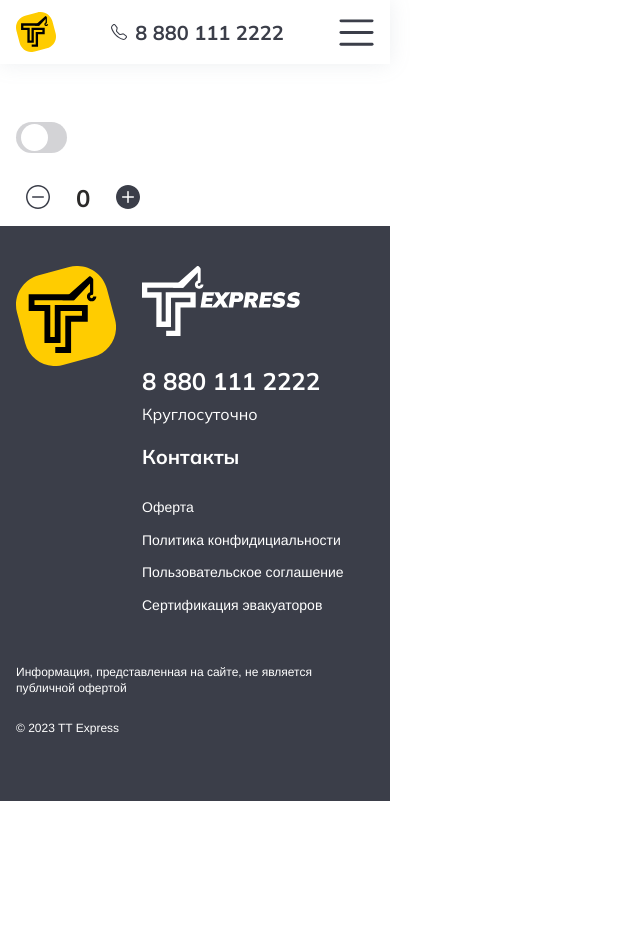
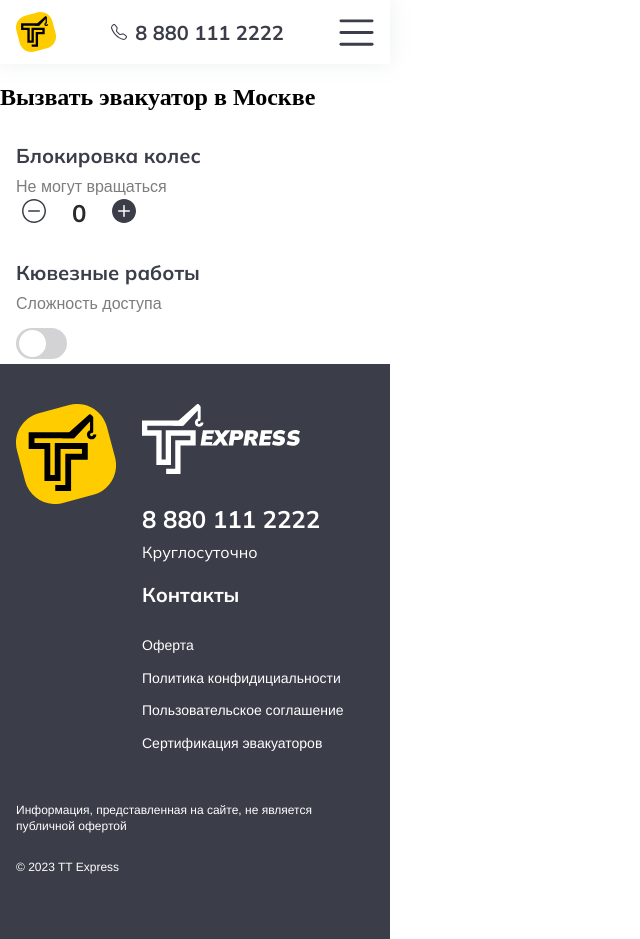
Before and after one commit to tow-truck-for-cars-and-trucks/Tow-track-frontend, a React (Create React App) app: page / in a window 1280 px wide. Shown: the whole page, without its empty margins (0-640 px from the left). Before the commit the page ends 801 px from the top, so only its background shows below. Built offline with nearby package versions, Linux system fonts and the light colour scheme; a web font is replaced by a local one.

Commit message:
fix(fix-button): fix button count

```diff
--- /dev/null
+++ b/src/entities/counter/counter.jsx
@@ -0,0 +1,63 @@
+import './counter.scss';
+import React, { useState } from 'react';
+import ButtonCounter from '../../shared/ui/button-counter/buttonCounter';
+import MinusDarkIcon from '../../shared/ui/icons/minus-dark-icon';
+import MinusIcon from '../../shared/ui/icons/minus-icon';
+import PlusDarkIcon from '../../shared/ui/icons/plus-dark-icon';
+import PlusIcon from '../../shared/ui/icons/plus-icon';
+import Description from '../../shared/ui/description/description';
+import ButtonToggle from '../../shared/ui/button-toggle/buttonToggle';
+
+function HandleCounter() {
+	const [count, setCount] = useState(0);
+
+	const handleIncrement = () => {
+		if (count < 4) {
+			setCount(count + 1);
+		}
+	};
+
+	const handleDecrement = () => {
+		if (count > 0) {
+			setCount(count - 1);
+		}
+	};
+
+	return (
+		<>
+			<div className="handleCounter">
+				<Description title="Блокировка колес" subtitle="Не могут вращаться" />
+				<div className="handleCounter__count">
+					<ButtonCounter
+						disabled={count === 0}
+						onClick={handleDecrement}
+						icon={
+							count > 0 ? (
+								<MinusDarkIcon width="24px" height="24px" />
+							) : (
+								<MinusIcon width="24px" height="24px" />
+							)
+						}
+					/>
+					<span className="handleCounter__span">{count}</span>
+					<ButtonCounter
+						disabled={count === 4}
+						onClick={handleIncrement}
+						icon={
+							count < 4 ? (
+								<PlusDarkIcon width="24px" height="24px" />
+							) : (
+								<PlusIcon width="24px" height="24px" />
+							)
+						}
+					/>
+				</div>
+			</div>
+			<div className="handleCounter">
+				<Description title="Кювезные работы" subtitle="Сложность доступа" />
+				<ButtonToggle />
+			</div>
+		</>
+	);
+}
+export default HandleCounter;
--- /dev/null
+++ b/src/entities/counter/counter.scss
@@ -0,0 +1,16 @@
+.handleCounter {
+	margin: 32px 16px;
+}
+
+.handleCounter__count {
+	display: flex;
+}
+.handleCounter__span {
+	color: var(--text-black-90, #2b2a29);
+	font-family: 'Mulish', 'Arial', sans-serif;
+	font-size: 24px;
+	font-style: normal;
+	font-weight: 700;
+	line-height: 125%;
+	margin: 0 20px;
+}
--- a/src/pages/main/main.jsx
+++ b/src/pages/main/main.jsx
@@ -1,15 +1,13 @@
 import Header from '../../widget/header/header';
 import Footer from '../../widget/footer/footer';
-import ButtonToggle from '../../shared/ui/button-toggle/buttonToggle';
-import ButtonCounter from '../../shared/ui/button-counter/buttonCounter';
+import Calculate from '../../widget/calculate/calculate';
 import './main.scss';
 
 export default function Main() {
 	return (
 		<>
 			<Header />
-			<ButtonToggle />
-			<ButtonCounter />
+			<Calculate />
 			<Footer />
 		</>
 	);
--- a/src/shared/ui/button-counter/buttonCounter.jsx
+++ b/src/shared/ui/button-counter/buttonCounter.jsx
@@ -1,54 +1,20 @@
 import './buttonCounter.scss';
-import React, { useState } from 'react';
-import MinusDarkIcon from '../icons/minus-dark-icon';
-import MinusIcon from '../icons/minus-icon';
-import PlusDarkIcon from '../icons/plus-dark-icon';
-import PlusIcon from '../icons/plus-icon';
 
-function ButtonCounter() {
-	const [count, setCount] = useState(0);
-	function handleIncrement() {
-		if (count < 4) {
-			setCount(count + 1);
-		}
-	}
+// import MinusDarkIcon from '../icons/minus-dark-icon';
+// import MinusIcon from '../icons/minus-icon';
+// import PlusDarkIcon from '../icons/plus-dark-icon';
+// import PlusIcon from '../icons/plus-icon';
 
-	function handleDecrement() {
-		if (count > 0) {
-			setCount(count - 1);
-		}
-	}
-
+function ButtonCounter({ onClick, icon, disabled }) {
 	return (
-		<div className="buttonCounter">
-			<button
-				className="buttonCounter__btn"
-				type="button"
-				onClick={handleDecrement}
-				disabled={count === 0}
-				aria-label="минус"
-			>
-				{count > 0 ? (
-					<MinusDarkIcon width="24px" height="24px" />
-				) : (
-					<MinusIcon width="24px" height="24px" />
-				)}
-			</button>
-			<span className="buttonCounter__count">{count}</span>
-			<button
-				className="buttonCounter__btn"
-				type="button"
-				onClick={handleIncrement}
-				disabled={count === 4}
-				aria-label="плюс"
-			>
-				{count < 4 ? (
-					<PlusDarkIcon width="24px" height="24px" />
-				) : (
-					<PlusIcon width="24px" height="24px" />
-				)}
-			</button>
-		</div>
+		<button
+			className="buttonCounter__btn"
+			type="button"
+			onClick={onClick}
+			disabled={disabled}
+		>
+			{icon}
+		</button>
 	);
 }
 export default ButtonCounter;
--- a/src/shared/ui/button-toggle/buttonToggle.scss
+++ b/src/shared/ui/button-toggle/buttonToggle.scss
@@ -1,6 +1,5 @@
 .buttonToggle__lab {
 	display: inline-block;
-	margin: 44px 16px;
 }
 .buttonToggle__input {
 	position: absolute;
@@ -30,7 +29,7 @@
 		content: '';
 		position: absolute;
 		top: 2px;
-		left: 5px;
+		left: 3px;
 		width: 27px;
 		height: 27px;
 		border-radius: 50%;
--- /dev/null
+++ b/src/shared/ui/description/description.jsx
@@ -0,0 +1,11 @@
+import './description.scss';
+
+function Description({ title, subtitle }) {
+	return (
+		<div className="description__text">
+			<h2 className="description__title">{title}</h2>
+			<h3 className="description__subtitle">{subtitle}</h3>
+		</div>
+	);
+}
+export default Description;
--- /dev/null
+++ b/src/shared/ui/description/description.scss
@@ -0,0 +1,23 @@
+.description {
+	&__text {
+		display: flex;
+		flex-direction: column;
+		gap: 8px;
+	}
+	&__title {
+		color: var(--text-black-80, #3b3e49);
+		font-family: 'Mulish', 'Arial', sans-serif;
+		font-size: 20px;
+		font-weight: 700;
+		line-height: 125%;
+		margin: 0;
+	}
+	&__subtitle {
+		color: var(--text-black-40, #7c7d7e);
+		font-family: 'Mulish', 'Arial', sans-serif;
+		font-size: 16px;
+		font-weight: 500;
+		line-height: 135%;
+		margin: 0;
+	}
+}
--- a/src/widget/calculate/calculate.jsx
+++ b/src/widget/calculate/calculate.jsx
@@ -1 +1,12 @@
-// блок рассчета стоимости
+import './calculate.scss';
+import HandleCounter from '../../entities/counter/counter';
+
+function Calculate() {
+	return (
+		<section className="calc">
+			<h1 className="calc__title">Вызвать эвакуатор в Москве</h1>
+			<HandleCounter />
+		</section>
+	);
+}
+export default Calculate;
--- a/src/widget/calculate/calculate.scss
+++ b/src/widget/calculate/calculate.scss
@@ -0,0 +1,5 @@
+.calc {
+	max-width: 390px;
+	&__title {
+	}
+}
```
